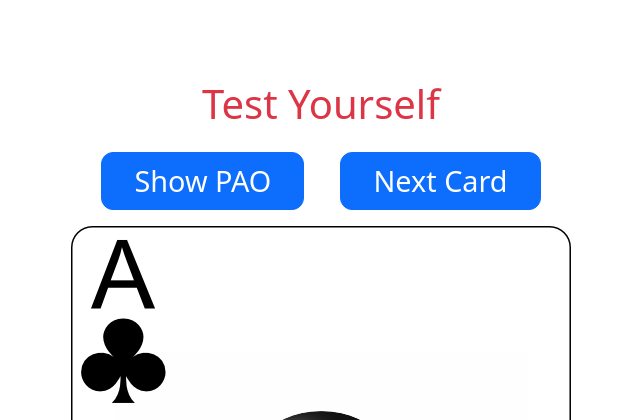
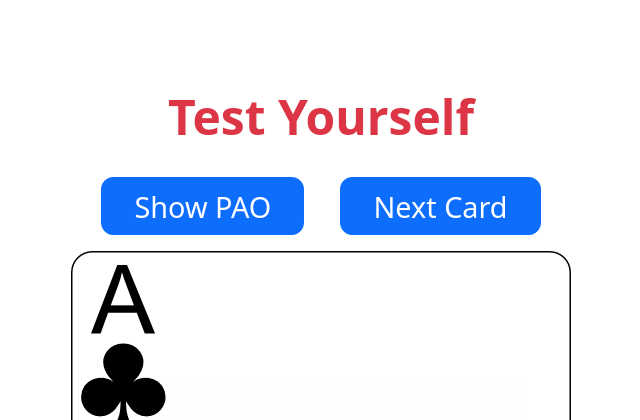
Before and after one commit to d-bliss/paocards, a Flask app: page /play/1 in a window 1280 px wide. Shown: the part 111-531 px from the top of the page, without its empty margins (319-959 px from the left). Run offline with Flask 2, Linux system fonts and the light colour scheme; a user stored in the database is signed in; some libraries are stand-ins or nearby versions.

Commit message:
Mon, Jan 23, 2023, 4:52 AM +00:00

```diff
--- a/static/styles.css
+++ b/static/styles.css
@@ -88,6 +88,13 @@ nav .navbar-brand .green {
     padding: .5rem;
 }
 
+.text-danger {
+    text-align: center !important;
+    font-size: 3em;
+    font-weight: bold;
+    padding: .5rem;
+}
+
 .py-5 {
     padding: 5rem !important;
 }
```
Also changed, not shown: 1 other file.
